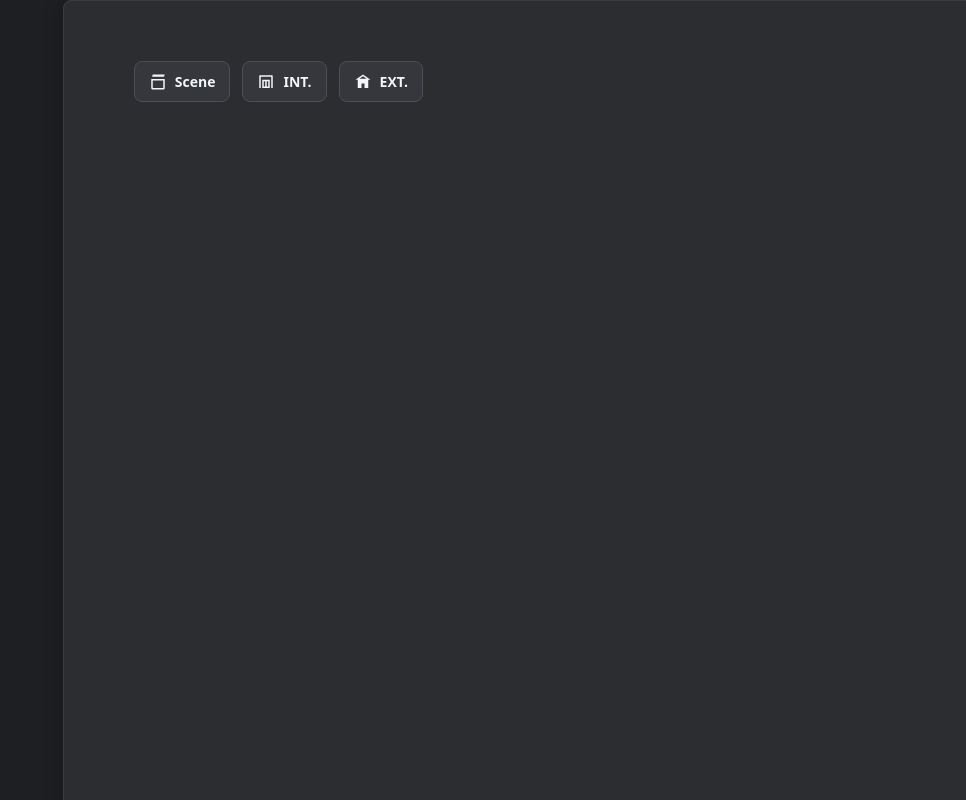
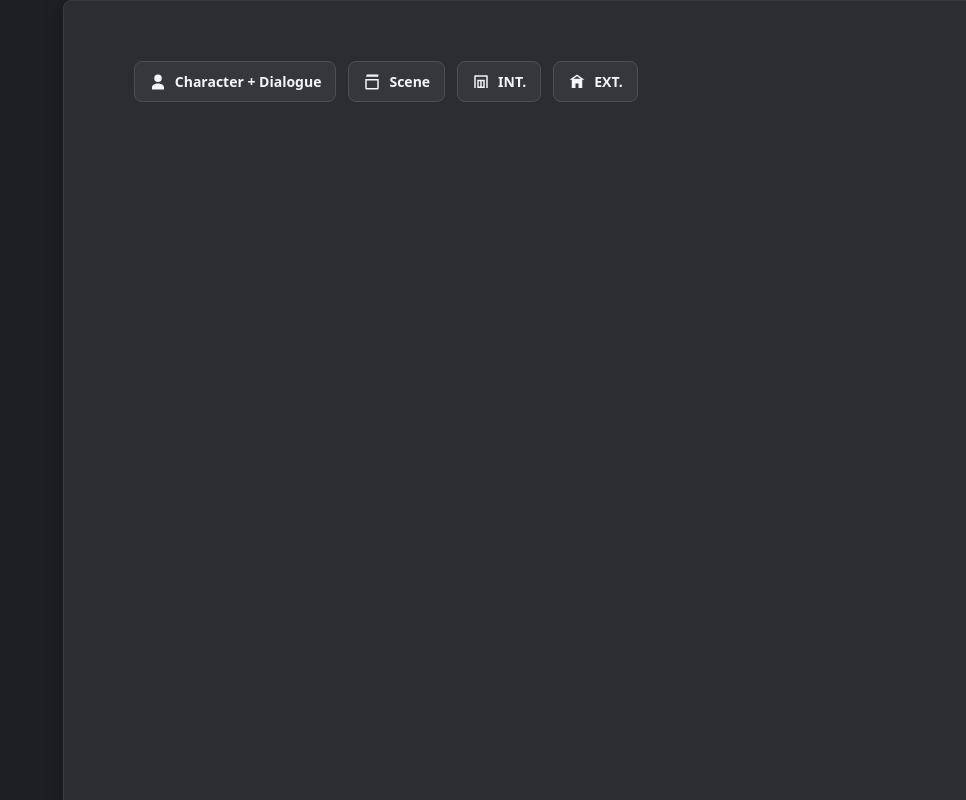
Before and after one commit to varun-r-boop/react-editor-1, a React (Vite) app in the folder my-editor/: page / in a window 1280 px wide. Shown: the top 800 px of the page, without its empty margins (314-1280 px from the left). Built offline with nearby package versions, Linux system fonts and the light colour scheme.

Commit message:
Added buttons

```diff
--- a/my-editor/src/App.tsx
+++ b/my-editor/src/App.tsx
@@ -17,6 +17,15 @@ export default function App() {
   const handleInsertSceneHeader = (prefill?: string) => {
     if (!editor) return;
     editor.chain().focus().insertSceneHeader(prefill).run();
+  };
+
+  const handleInsertCharacterAndDialogue = () => {
+    if (!editor) return;
+    const defaultName = "CHARACTER NAME";
+    const input = window.prompt("Character name", defaultName);
+    if (input === null) return;
+    const finalName = input.trim() || defaultName;
+    editor.chain().focus().insertCharacterAndDialogue(finalName).run();
   };
 
   React.useEffect(() => {
@@ -54,6 +63,16 @@ export default function App() {
     <div className="dark-editor-shell">
       <div className="dark-editor-area">
         <div className="dark-editor-toolbar" role="toolbar" aria-label="Scene header insertion">
+          <button
+            type="button"
+            className="toolbar-icon-button"
+            aria-label="Insert Character and Dialogue block"
+            onClick={handleInsertCharacterAndDialogue}
+            disabled={!editor}
+          >
+            <CharacterIcon />
+            <span>Character + Dialogue</span>
+          </button>
           {sceneHeaderButtons.map(({ id, label, description, prefill, Icon }) => (
             <button
               key={id}
@@ -100,3 +119,12 @@ function ExteriorIcon() {
     </svg>
   );
 }
+
+function CharacterIcon() {
+  return (
+    <svg viewBox="0 0 24 24" aria-hidden="true">
+      <path d="M12 2a5 5 0 1 1 0 10 5 5 0 0 1 0-10zm0 12c4.418 0 8 2.239 8 5v3H4v-3c0-2.761 3.582-5 8-5z" />
+      <path d="M6 21v-1c0-1.657 2.686-3 6-3s6 1.343 6 3v1H6z" opacity=".3" />
+    </svg>
+  );
+}
```
